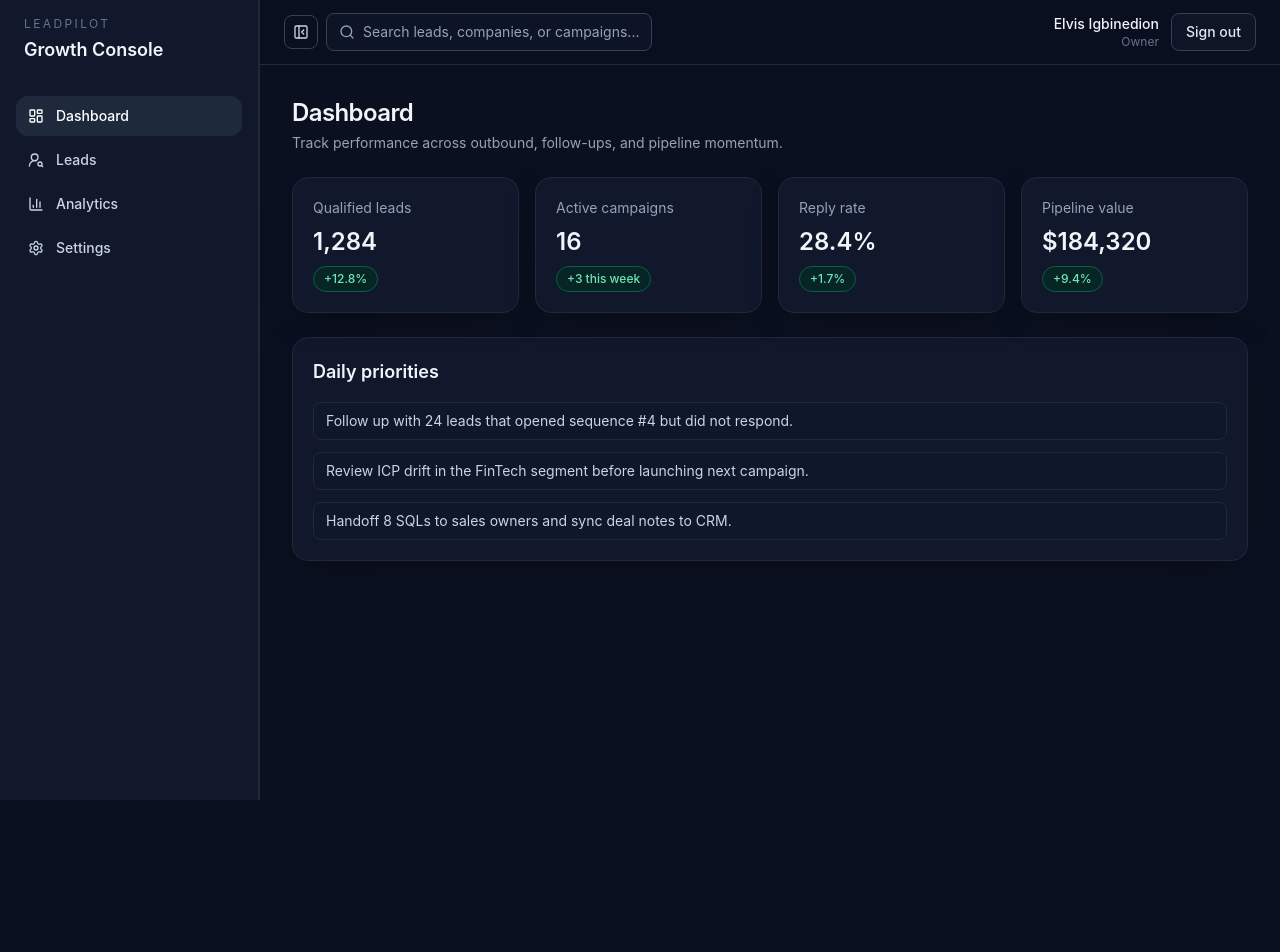
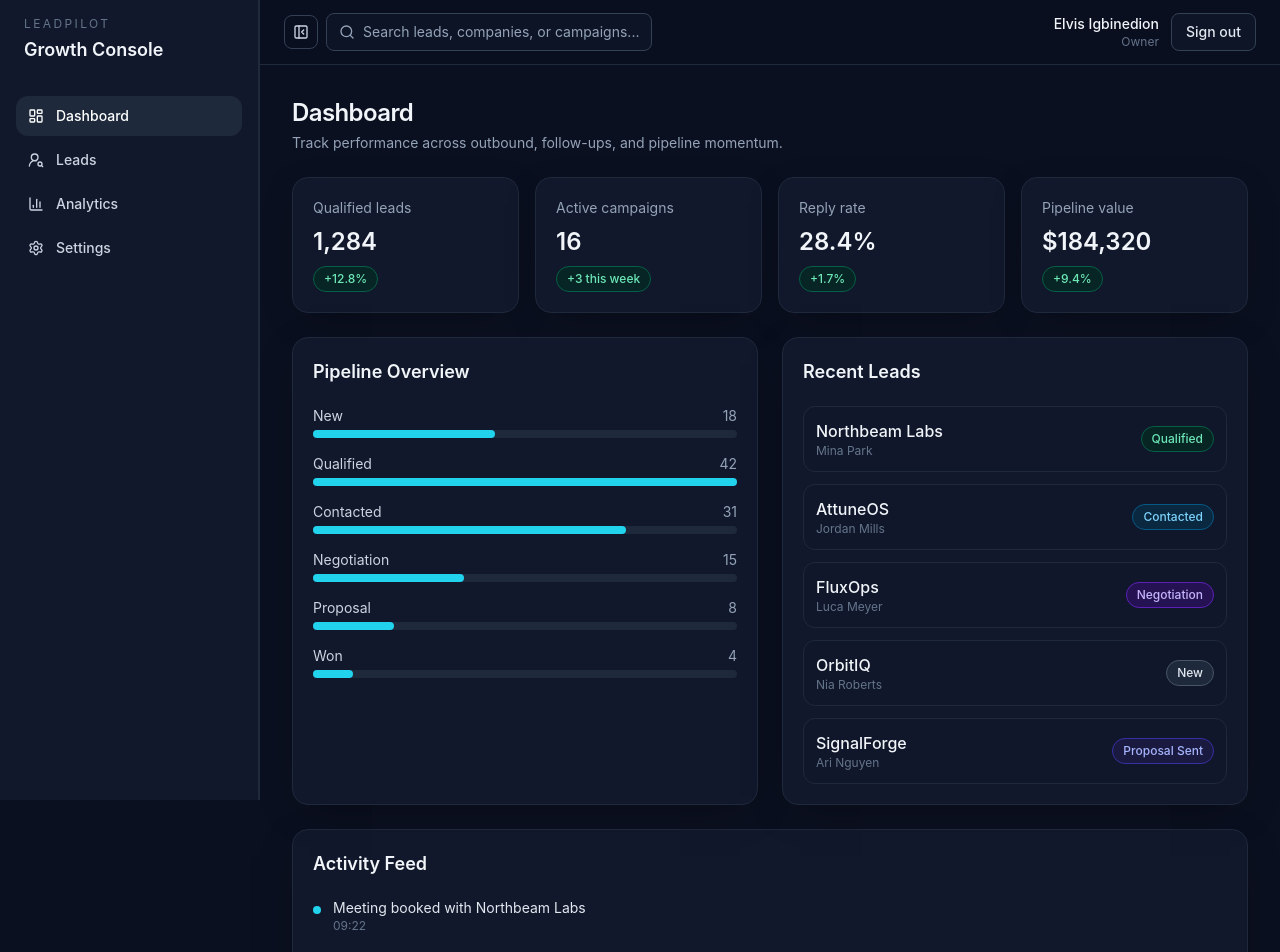
Before and after one commit to igbinedionelvis/leadpilot-saas-dashboard, a React (Vite) app: page / in a window 1280 px wide. Shown: the top 952 px of the page. Before the commit the page ends 800 px from the top, so only its background shows below. Built offline with nearby package versions, Linux system fonts and the light colour scheme.

Commit message:
Enhance dashboard with pipeline overview and activity feed

```diff
--- /dev/null
+++ b/src/features/dashboard/components/activity-feed.tsx
@@ -0,0 +1,44 @@
+import { SectionCard } from "../../../components/ui/section-card";
+
+const activities = [
+  {
+    action: "Meeting booked with Northbeam Labs",
+    time: "09:22",
+  },
+  {
+    action: "Proposal sent to SignalForge",
+    time: "10:15",
+  },
+  {
+    action: "New lead added: NovaStack",
+    time: "11:30",
+  },
+  {
+    action: "Lead moved to Negotiation",
+    time: "12:45",
+  },
+];
+
+export function ActivityFeed() {
+  return (
+    <SectionCard>
+      <h2 className="mb-5 text-lg font-semibold text-slate-100">
+        Activity Feed
+      </h2>
+
+      <div className="space-y-4">
+        {activities.map((activity) => (
+          <div key={activity.action} className="flex gap-3">
+            <div className="mt-2 h-2 w-2 rounded-full bg-cyan-400" />
+
+            <div>
+              <p className="text-sm text-slate-200">{activity.action}</p>
+
+              <p className="text-xs text-slate-500">{activity.time}</p>
+            </div>
+          </div>
+        ))}
+      </div>
+    </SectionCard>
+  );
+}
--- /dev/null
+++ b/src/features/dashboard/components/pipeline-chart.tsx
@@ -0,0 +1,42 @@
+import { SectionCard } from "../../../components/ui/section-card";
+
+const pipeline = [
+  { stage: "New", count: 18 },
+  { stage: "Qualified", count: 42 },
+  { stage: "Contacted", count: 31 },
+  { stage: "Negotiation", count: 15 },
+  { stage: "Proposal", count: 8 },
+  { stage: "Won", count: 4 },
+];
+
+export function PipelineChart() {
+  const max = Math.max(...pipeline.map((item) => item.count));
+
+  return (
+    <SectionCard>
+      <h2 className="mb-5 text-lg font-semibold text-slate-100">
+        Pipeline Overview
+      </h2>
+
+      <div className="space-y-4">
+        {pipeline.map((item) => (
+          <div key={item.stage}>
+            <div className="mb-1 flex justify-between text-sm">
+              <span className="text-slate-300">{item.stage}</span>
+              <span className="text-slate-400">{item.count}</span>
+            </div>
+
+            <div className="h-2 rounded-full bg-slate-800">
+              <div
+                className="h-2 rounded-full bg-cyan-400"
+                style={{
+                  width: `${(item.count / max) * 100}%`,
+                }}
+              />
+            </div>
+          </div>
+        ))}
+      </div>
+    </SectionCard>
+  );
+}
--- /dev/null
+++ b/src/features/dashboard/components/recent-leads.tsx
@@ -0,0 +1,37 @@
+import { SectionCard } from "../../../components/ui/section-card";
+import { LeadStatusBadge } from "../../leads/components/lead-status-badge";
+import { mockLeads } from "../../leads/data/mock-leads";
+import type { Lead } from "../../leads/types";
+
+type Props = {
+  onSelectLead: (lead: Lead) => void;
+};
+
+export function RecentLeads({ onSelectLead }: Props) {
+  const leads = mockLeads.slice(0, 5);
+
+  return (
+    <SectionCard>
+      <h2 className="mb-5 text-lg font-semibold text-slate-100">
+        Recent Leads
+      </h2>
+
+      <div className="space-y-3">
+        {leads.map((lead) => (
+          <button
+            key={lead.id}
+            onClick={() => onSelectLead(lead)}
+            className="flex w-full items-center justify-between rounded-xl border border-slate-800 bg-slate-900/40 p-3 text-left hover:bg-slate-900"
+          >
+            <div>
+              <p className="font-medium text-slate-100">{lead.company}</p>
+              <p className="text-xs text-slate-500">{lead.contactName}</p>
+            </div>
+
+            <LeadStatusBadge status={lead.status} />
+          </button>
+        ))}
+      </div>
+    </SectionCard>
+  );
+}
--- a/src/features/dashboard/pages/dashboard-page.tsx
+++ b/src/features/dashboard/pages/dashboard-page.tsx
@@ -1,6 +1,12 @@
 import { PageHeader } from "../../../components/ui/page-header";
 import { SectionCard } from "../../../components/ui/section-card";
 import { StatCard } from "../../../components/ui/stat-card";
+import { useState } from "react";
+import { PipelineChart } from "../components/pipeline-chart";
+import { RecentLeads } from "../components/recent-leads";
+import { ActivityFeed } from "../components/activity-feed";
+import { LeadDetailsDrawer } from "../../leads/components/lead-details-drawer";
+import type { Lead } from "../../leads/types";
 
 const stats = [
   { label: "Qualified leads", value: "1,284", delta: "+12.8%" },
@@ -10,6 +16,7 @@ const stats = [
 ];
 
 export function DashboardPage() {
+  const [selectedLead, setSelectedLead] = useState<Lead | null>(null);
   return (
     <div className="space-y-6">
       <PageHeader
@@ -22,6 +29,13 @@ export function DashboardPage() {
           <StatCard key={item.label} {...item} />
         ))}
       </section>
+
+      <section className="grid gap-6 lg:grid-cols-2">
+        <PipelineChart />
+        <RecentLeads onSelectLead={setSelectedLead} />
+      </section>
+
+      <ActivityFeed />
 
       <SectionCard className="space-y-4">
         <h2 className="text-lg font-semibold text-slate-100">
@@ -40,6 +54,11 @@ export function DashboardPage() {
           </li>
         </ul>
       </SectionCard>
+
+      <LeadDetailsDrawer
+        lead={selectedLead}
+        onClose={() => setSelectedLead(null)}
+      />
     </div>
   );
 }
```
